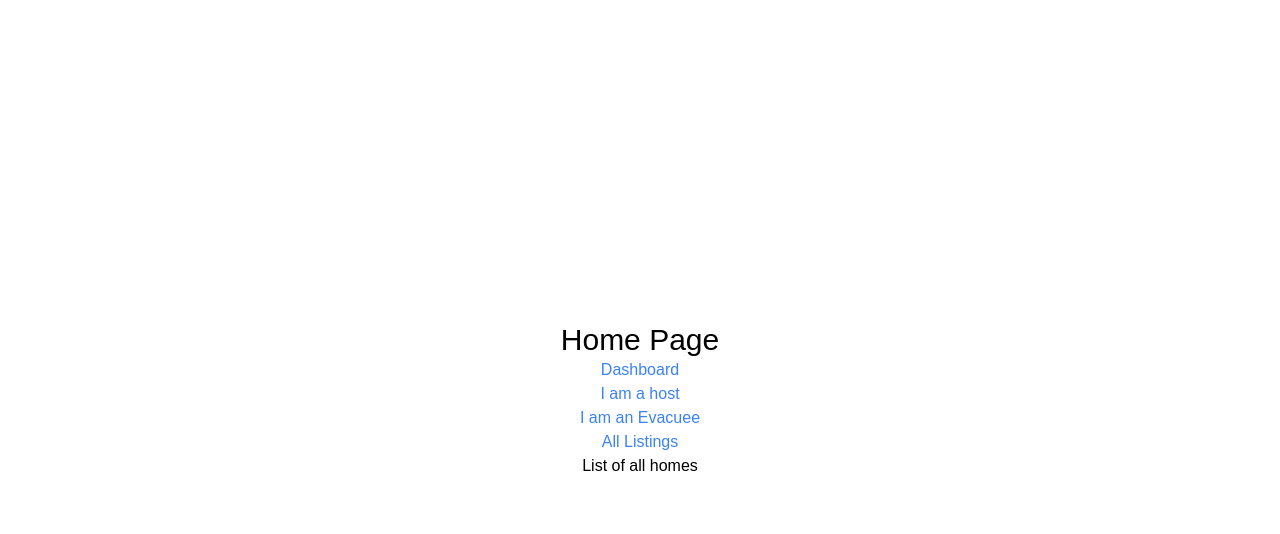
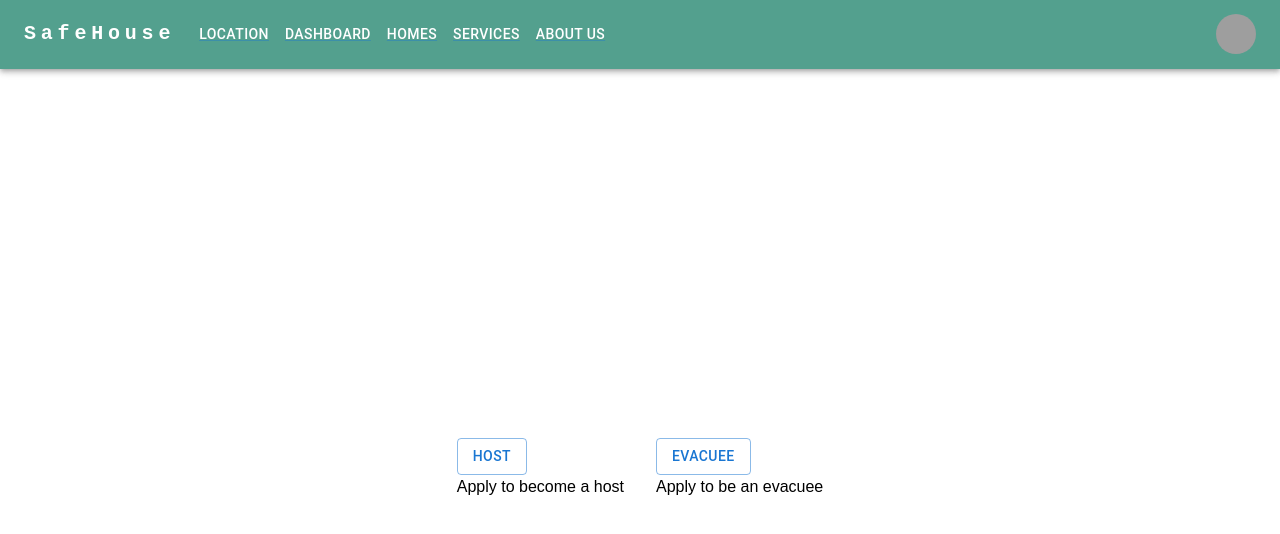
Before and after one commit to safehouse-project2/safehouse_web, a Next.js app: page / in a window 1280 px wide. Shown: the top 534 px of the page. Built offline with nearby package versions, Linux system fonts and the light colour scheme; grey boxes are pictures that could not be loaded.

Commit message:
landing page done

```diff
--- a/components/CRUDtesting/Todo.jsx
+++ b/components/CRUDtesting/Todo.jsx
@@ -28,6 +28,7 @@ export default function Todo({id, timestamp, title, detail}) {
      <IconButton onClick={e => deleteTodo(id, e)}>
          <DeleteIcon/>
      </IconButton>
+
      <IconButton>
          <MoreVertIcon/>
      </IconButton>
--- a/components/CRUDtesting/TodoList.jsx
+++ b/components/CRUDtesting/TodoList.jsx
@@ -5,7 +5,6 @@ import Todo from './Todo'
 
 export default function TodoList() {
     const [todos, setTodos] = useState([])
-
     useEffect(() => {
         const todosRef = collection(db, 'todos')
         const q = query(todosRef, orderBy("timestamp", "desc"))
--- a/components/Home/NavBar.js
+++ b/components/Home/NavBar.js
@@ -1,14 +1,168 @@
-import React from 'react'
-import Link from 'next/link'
 
-export default function NavBar() {
+import * as React from 'react';
+import AppBar from '@mui/material/AppBar';
+import Box from '@mui/material/Box';
+import Toolbar from '@mui/material/Toolbar';
+import IconButton from '@mui/material/IconButton';
+import Typography from '@mui/material/Typography';
+import Menu from '@mui/material/Menu';
+import MenuIcon from '@mui/icons-material/Menu';
+import Container from '@mui/material/Container';
+import Avatar from '@mui/material/Avatar';
+import Button from '@mui/material/Button';
+import Tooltip from '@mui/material/Tooltip';
+import MenuItem from '@mui/material/MenuItem';
+import { Link } from '@mui/material';
+
+
+
+const pages = ['location', "Dashboard", 'Homes', 'Services', "About Us"];
+const settings = ['Profile', 'Account', 'Dashboard', 'Logout'];
+
+function ResponsiveAppBar() {
+  const [anchorElNav, setAnchorElNav] = React.useState(null);
+  const [anchorElUser, setAnchorElUser] = React.useState(null);
+
+  const handleOpenNavMenu = (event) => {
+    setAnchorElNav(event.currentTarget);
+  };
+  const handleOpenUserMenu = (event) => {
+    setAnchorElUser(event.currentTarget);
+  };
+
+  const handleCloseNavMenu = () => {
+    setAnchorElNav(null);
+  };
+
+  const handleCloseUserMenu = () => {
+    setAnchorElUser(null);
+  };
+
   return (
-    <div>
-      <li><Link  href="/location"><a className="text-blue-500">Location</a></Link></li>
-      <li>nav2</li>
-      <li>nav3</li>
-      <li>nav4</li>
-      <li>nav5</li>
-    </div>
-  )
+    <AppBar position="static" style={{ backgroundColor: "#53A08E" }}>
+      <Container maxWidth="xl">
+        <Toolbar disableGutters>
+          {/* add icon here */}
+          <Typography
+            variant="h6"
+            noWrap
+            component="a"
+            href="/"
+            sx={{
+              mr: 2,
+              display: { xs: 'none', md: 'flex' },
+              fontFamily: 'monospace',
+              fontWeight: 700,
+              letterSpacing: '.3rem',
+              color: 'inherit',
+              textDecoration: 'none',
+            }}
+          >
+            SafeHouse
+          </Typography>
+
+          <Box sx={{ flexGrow: 1, display: { xs: 'flex', md: 'none' } }}>
+            <IconButton
+              size="large"
+              aria-label="account of current user"
+              aria-controls="menu-appbar"
+              aria-haspopup="true"
+              onClick={handleOpenNavMenu}
+              color="inherit"
+            >
+              <MenuIcon />
+            </IconButton>
+            <Menu
+              id="menu-appbar"
+              anchorEl={anchorElNav}
+              anchorOrigin={{
+                vertical: 'bottom',
+                horizontal: 'left',
+              }}
+              keepMounted
+              transformOrigin={{
+                vertical: 'top',
+                horizontal: 'left',
+              }}
+              open={Boolean(anchorElNav)}
+              onClose={handleCloseNavMenu}
+              sx={{
+                display: { xs: 'block', md: 'none' },
+              }}
+            >
+              {pages.map((page) => (
+                <MenuItem key={page} onClick={handleCloseNavMenu}>
+                  <Link style={{textDecoration: 'none'}} href={"/" + page}><Typography textAlign="center">
+                    {page}
+                  </Typography></Link>
+                </MenuItem>
+              ))}
+            </Menu>
+          </Box>
+          {/* add icon here */}
+          <Typography
+            variant="h5"
+            noWrap
+            component="a"
+            href=""
+            sx={{
+              mr: 2,
+              display: { xs: 'flex', md: 'none' },
+              flexGrow: 1,
+              fontFamily: 'monospace',
+              fontWeight: 700,
+              letterSpacing: '.3rem',
+              color: 'inherit',
+              textDecoration: 'none',
+            }}
+          >
+            SafeHouse
+          </Typography>
+          <Box sx={{ flexGrow: 1, display: { xs: 'none', md: 'flex' } }}>
+            {pages.map((page) => (
+              <Link href={"/" + page}><Button
+                key={page}
+                onClick={handleCloseNavMenu}
+                sx={{ my: 2, color: 'white', display: 'block' }}
+              >
+                {page}
+              </Button></Link>
+            ))}
+          </Box>
+
+          <Box sx={{ flexGrow: 0 }}>
+            <Tooltip title="Open settings">
+              <IconButton onClick={handleOpenUserMenu} sx={{ p: 0 }}>
+                <Avatar alt="Remy Sharp" src="/static/images/avatar/2.jpg" />
+              </IconButton>
+            </Tooltip>
+            <Menu
+              sx={{ mt: '45px' }}
+              id="menu-appbar"
+              anchorEl={anchorElUser}
+              anchorOrigin={{
+                vertical: 'top',
+                horizontal: 'right',
+              }}
+              keepMounted
+              transformOrigin={{
+                vertical: 'top',
+                horizontal: 'right',
+              }}
+              open={Boolean(anchorElUser)}
+              onClose={handleCloseUserMenu}
+            >
+              {settings.map((setting) => (
+                <MenuItem key={setting} onClick={handleCloseUserMenu}>
+                  <Typography textAlign="center">{setting}</Typography>
+                </MenuItem>
+              ))}
+
+            </Menu>
+          </Box>
+        </Toolbar>
+      </Container>
+    </AppBar>
+  );
 }
+export default ResponsiveAppBar;
--- a/package.json
+++ b/package.json
@@ -13,6 +13,7 @@
   "dependencies": {
     "@emotion/react": "^11.10.4",
     "@emotion/styled": "^11.10.4",
+    "@material-ui/core": "^4.12.4",
     "@mui/icons-material": "^5.10.9",
     "@mui/material": "^5.10.9",
     "@mui/styled-engine-sc": "^5.10.6",
--- a/pages/index.js
+++ b/pages/index.js
@@ -2,32 +2,31 @@ import Head from 'next/head'
 import Image from 'next/image'
 import Link from 'next/link'
 import Listing from '../components/CRUDtesting/listing'
-
-
+import NavBar from '../components/Home/NavBar'
+import { Button } from '@mui/material'
+import{Box} from '@mui/system'
 
 export default function Home() {
   return (
-    <div className='flex flex-col items-center justify-center min-h-screen py-2'>
+    <>
+      <NavBar />
+      <div className='flex flex-row items-center justify-center min-h-screen py-2'>
 
-      <h1 className="text-3xl">Home Page</h1>
-      <Link href="/Dashboard">
-        <a className="text-blue-500">Dashboard</a>
-      </Link>
 
-      <Link href="/host">
-        <a className="text-blue-500">I am a host</a>
-      </Link>
+        <Box sx={{ m: 2 }}>
+          <Button variant="outlined" href="/login">
+            Host
+          </Button>
+          <p>Apply to become a host</p>
+        </Box>
+        <Box sx={{ m: 2 }}>
 
-      <Link href="/evacuee">
-        <a className="text-blue-500">I am an Evacuee</a>
-      </Link>
-
-      <Link href="/listings">
-        <a className="text-blue-500">All Listings</a>
-      </Link>
-
-      <Listing/>
-
-    </div>
+          <Button variant="outlined" href="/login">
+            Evacuee
+          </Button>
+          <p>Apply to be an evacuee</p>
+        </Box>
+      </div>
+    </>
   )
 }
```
Also changed, not shown: components/imagesAndIcons/SafeHouseLogo.svg (added), 1 other file (tests, documents, lock files or other folders).
